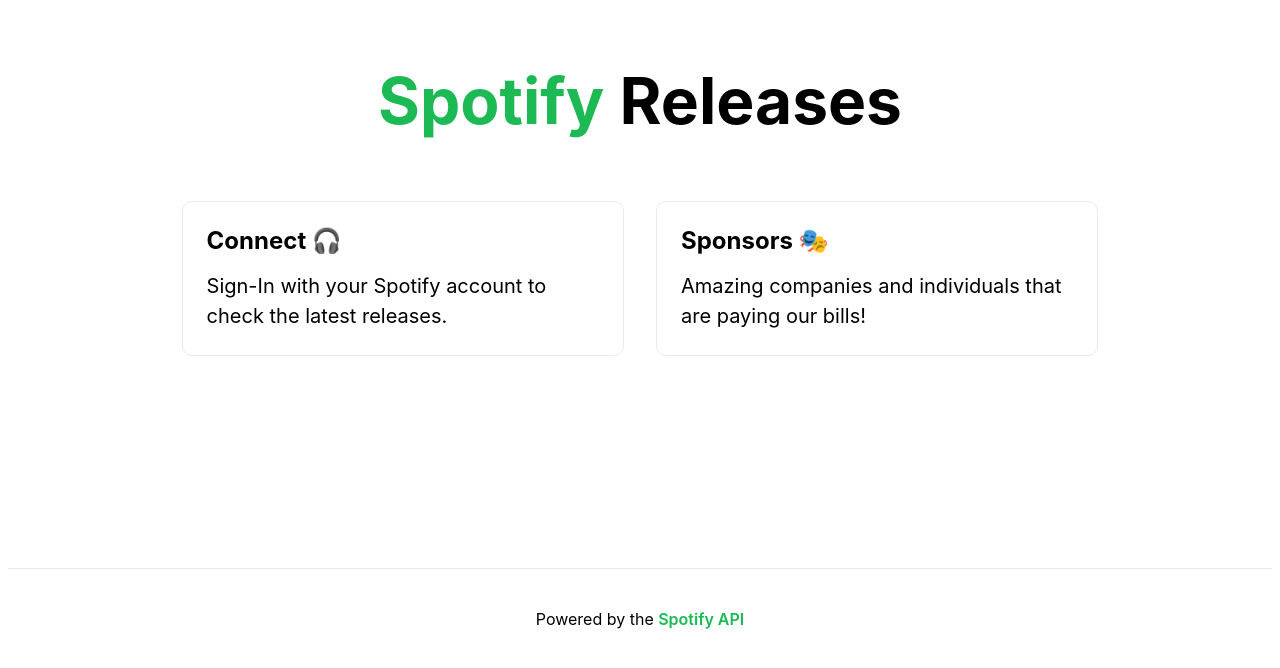
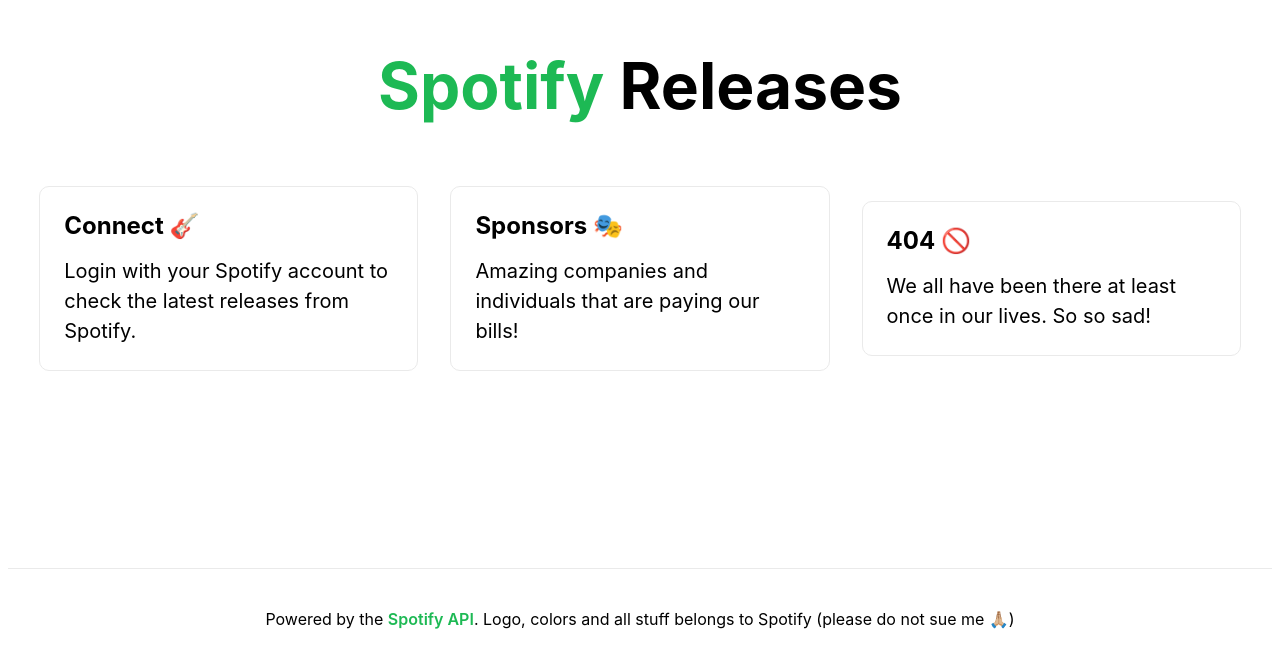
Before and after one commit to juancarlosqr/spotify-releases-app, a Next.js app: page / in a window 1280 px wide. Shown: the part 132-800 px from the top of the page. Built offline with nearby package versions, Linux system fonts and the light colour scheme.

Commit message:
Clean some code

```diff
--- a/components/Footer.js
+++ b/components/Footer.js
@@ -1,11 +1,19 @@
 import styles from '../styles/Home.module.css';
 
-export default function () {
+export default function Footer() {
   return (
     <footer className={styles.footer}>
-      <a href="developer.spotify.com" target="_blank" rel="noopener noreferrer">
-        Powered by the <span>Spotify API</span>
+      <a
+        href="https://developer.spotify.com"
+        target="_blank"
+        rel="noopener noreferrer"
+      >
+        Powered by the <span>Spotify API</span>.
       </a>
+      &nbsp;
+      <p>
+        Logo, colors and all stuff belongs to Spotify (please do not sue me 🙏🏼)
+      </p>
     </footer>
   );
 }
--- a/components/Header.js
+++ b/components/Header.js
@@ -1,6 +1,6 @@
 import styles from '../styles/Home.module.css';
 
-export default function () {
+export default function Header() {
   return (
     <h1 className={styles.title}>
       <a
--- a/pages/index.js
+++ b/pages/index.js
@@ -4,7 +4,7 @@
 import Footer from '../components/Footer';
 import styles from '../styles/Home.module.css';
 
-export default function Home() {
+export default function Index() {
   return (
     <div className={styles.container}>
       <Head>
@@ -17,20 +17,26 @@
 
         <div className={styles.grid}>
           <a href="/api/login" className={styles.card}>
-            <h3>Connect 🎧</h3>
+            <h3>Connect 🎸</h3>
             <p>
-              Sign-In with your Spotify account to check the latest releases.
+              Login with your Spotify account to check the latest releases from
+              Spotify.
             </p>
           </a>
 
           <Link href="/sponsors">
-            <a href="https://nextjs.org/learn" className={styles.card}>
+            <a className={styles.card}>
               <h3>Sponsors 🎭</h3>
               <p>
                 Amazing companies and individuals that are paying our bills!
               </p>
             </a>
           </Link>
+
+          <a href="/so-so-sad" className={styles.card}>
+            <h3>404 🚫</h3>
+            <p>We all have been there at least once in our lives. So so sad!</p>
+          </a>
         </div>
       </main>
 
--- a/pages/releases.js
+++ b/pages/releases.js
@@ -5,13 +5,13 @@
 import Footer from '../components/Footer';
 import styles from '../styles/Home.module.css';
 
-export default function Home({ user, releases }) {
+export default function Releases({ user, releases }) {
   console.log({ user, releases });
 
   return (
     <div className={styles.container}>
       <Head>
-        <title>Spotify Releases</title>
+        <title>{user.display_name}</title>
         <link rel="icon" href="/favicon.ico" />
       </Head>
 
@@ -62,7 +62,7 @@
   );
 };
 
-Home.getInitialProps = async ({ query }) => {
+Releases.getInitialProps = async ({ query }) => {
   try {
     const { access_token } = query;
     const options = {
--- a/styles/Home.module.css
+++ b/styles/Home.module.css
@@ -81,7 +81,7 @@
 
 .card {
   margin: 1rem;
-  flex-basis: 35%;
+  flex-basis: 30%;
   padding: 1.5rem;
   text-align: left;
   color: inherit;
```
Also changed, not shown: 1 other file (tests, documents, lock files or other folders).
